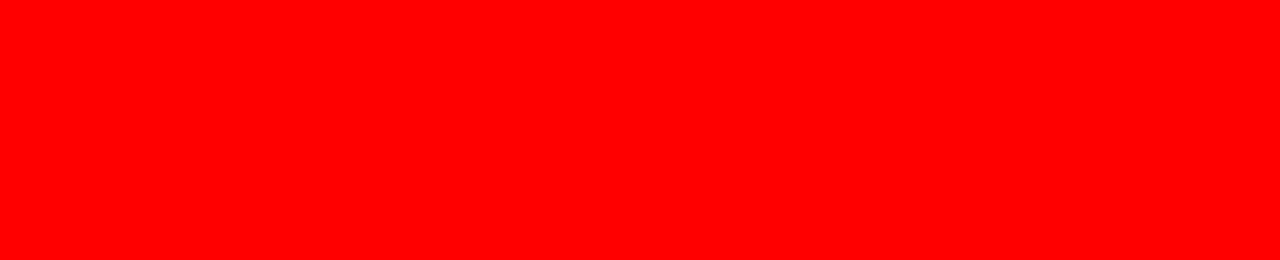
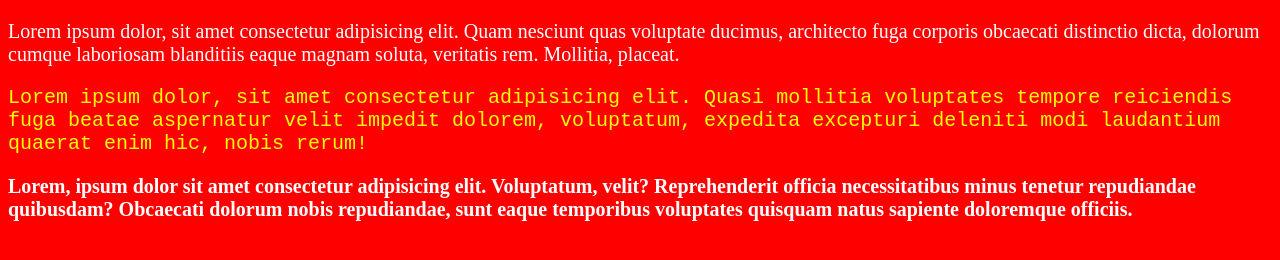
Before and after one commit to ehsanmavaei/css-selectors, a plain HTML site: page index.html in a window 1280 px wide. Drawn offline with Linux system fonts and the light colour scheme.

Commit message:
add some style to the index.html

```diff
--- a/index.html
+++ b/index.html
@@ -1,12 +1,21 @@
 <!DOCTYPE html>
 <html lang="en">
-<head>
-    <meta charset="UTF-8">
-    <meta name="viewport" content="width=device-width, initial-scale=1.0">
+  <head>
+    <meta charset="UTF-8" />
+    <meta name="viewport" content="width=device-width, initial-scale=1.0" />
     <title>Document</title>
-    <link href="style.css" rel="stylesheet"/>
-</head>
-<body>
+    <link href="style.css" rel="stylesheet" />
+  </head>
+  <body>
+    <div class="main">
+      <p>Lorem ipsum dolor, sit amet consectetur adipisicing elit. Quam nesciunt
+      quas voluptate ducimus, architecto fuga corporis obcaecati distinctio
+      dicta, dolorum cumque laboriosam blanditiis eaque magnam soluta, veritatis
+      rem. Mollitia, placeat.</p>
 
-</body>
+      <p class="middle">Lorem ipsum dolor, sit amet consectetur adipisicing elit. Quasi mollitia voluptates tempore reiciendis fuga beatae aspernatur velit impedit dolorem, voluptatum, expedita excepturi deleniti modi laudantium quaerat enim hic, nobis rerum!</p>
+
+   <p class="lead">Lorem, ipsum dolor sit amet consectetur adipisicing elit. Voluptatum, velit? Reprehenderit officia necessitatibus minus tenetur repudiandae quibusdam? Obcaecati dolorum nobis repudiandae, sunt eaque temporibus voluptates quisquam natus sapiente doloremque officiis.</p>
+    </div>
+  </body>
 </html>
--- a/style.css
+++ b/style.css
@@ -1,3 +1,16 @@
-body{
-    background-color:red
+body {
+  background-color: red;
 }
+p {
+  color: #fff;
+
+  font-family: "Cascadia Code PL";
+  font-size: 20px;
+}
+.middle {
+  color: yellow;
+  font-family: monospace;
+}
+.lead {
+  font-weight: 700;
+}
```
